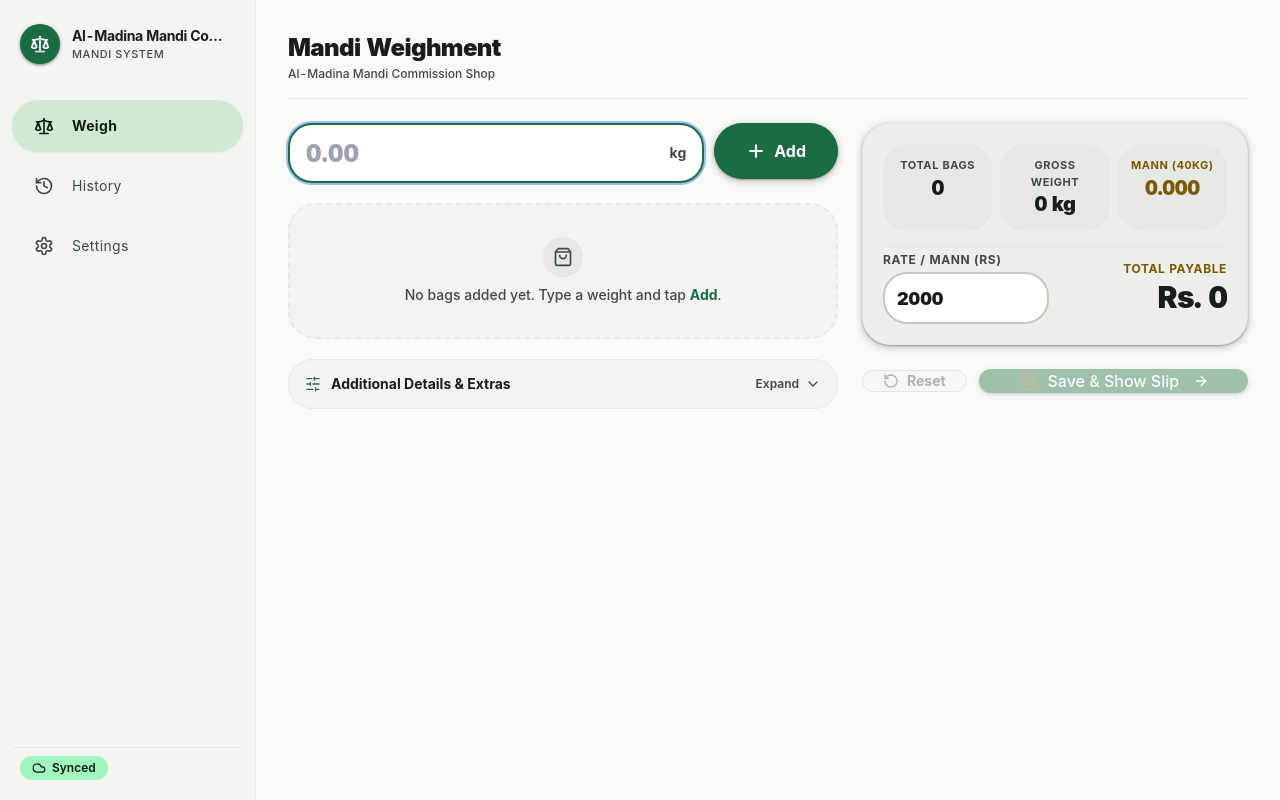
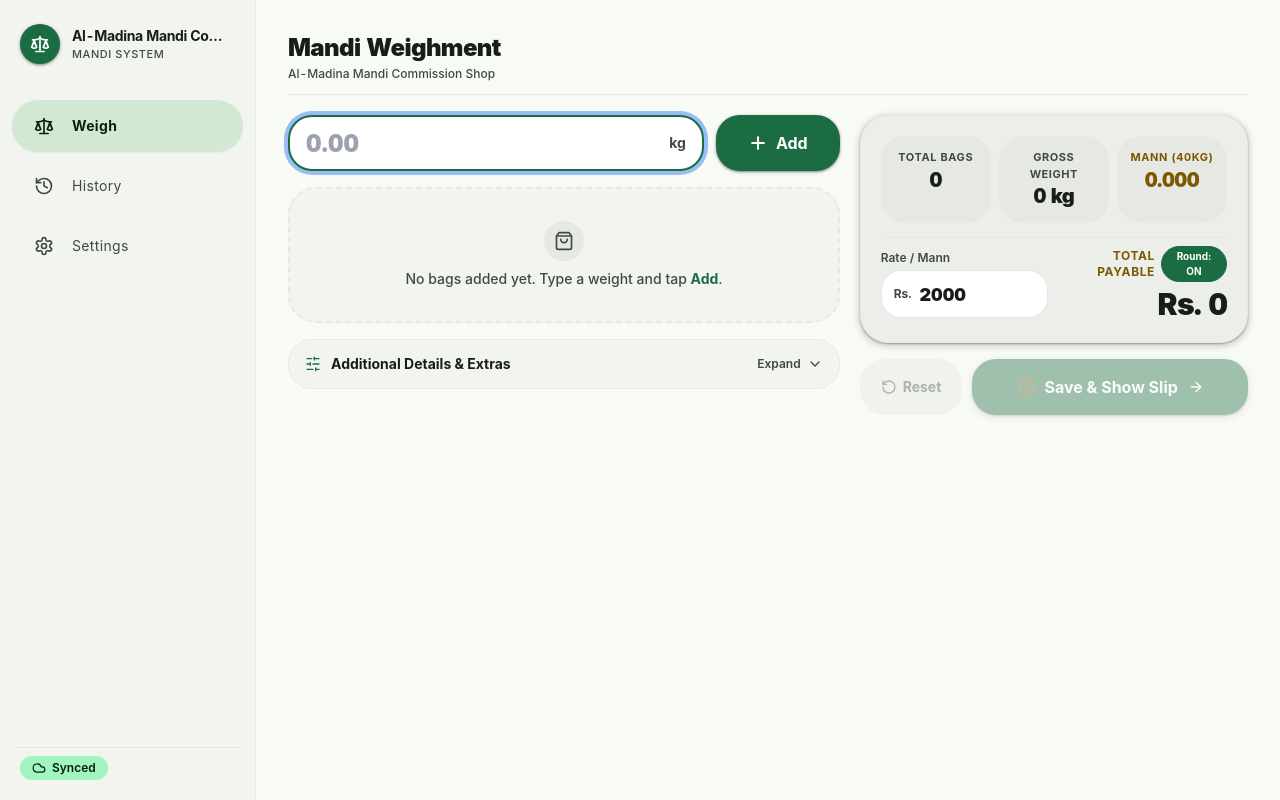
Before and after one commit to rutaabali3/STOCK_CALCULUS_404, a React (Vite) app: page / in a window 1280 px wide. Built offline with nearby package versions, Linux system fonts and the light colour scheme.

Commit message:
Fix MD3 switch dimensions, input heights, button geometry and add main screen rupee rounding toggle

```diff
--- a/src/App.tsx
+++ b/src/App.tsx
@@ -137,7 +137,11 @@ export default function App() {
       {/* Main Content Area */}
       <main className="flex-1 flex flex-col min-w-0 pb-24 md:pb-6 overflow-y-auto">
         {activeTab === 'weigh' && (
-          <Weigh settings={settings} onSaveSlip={handleSaveSlip} />
+          <Weigh
+            settings={settings}
+            onUpdateSettings={handleUpdateSettings}
+            onSaveSlip={handleSaveSlip}
+          />
         )}
 
         {activeTab === 'history' && (
--- a/src/components/TotalsBar.tsx
+++ b/src/components/TotalsBar.tsx
@@ -8,6 +8,7 @@ interface TotalsBarProps {
   onRateChange: (rate: string) => void;
   hasTare: boolean;
   roundToRupee: boolean;
+  onToggleRoundToRupee?: (val: boolean) => void;
 }
 
 export const TotalsBar: React.FC<TotalsBarProps> = ({
@@ -16,12 +17,13 @@ export const TotalsBar: React.FC<TotalsBarProps> = ({
   onRateChange,
   hasTare,
   roundToRupee,
+  onToggleRoundToRupee,
 }) => {
   return (
-    <div className="w-full bg-md-surface-container text-md-on-surface rounded-3xl p-4 sm:p-5 shadow-md-2 border border-md-outline-variant/30 space-y-4">
+    <div className="w-full bg-md-surface-container text-md-on-surface rounded-3xl p-4 sm:p-5 shadow-md-2 border border-md-outline-variant/30 space-y-3.5">
       {/* Metrics Row (3-Pill Grid) */}
       <div className="grid grid-cols-3 gap-2 text-center">
-        <div className="bg-md-surface-container-high rounded-2xl p-2.5 sm:p-3 border border-md-outline-variant/20">
+        <div className="bg-md-surface-container-high rounded-2xl p-2.5 sm:p-3 border border-md-outline-variant/20 shadow-xs">
           <span className="block text-[11px] uppercase tracking-wider text-md-on-surface-variant font-bold">
             Total Bags
           </span>
@@ -30,7 +32,7 @@ export const TotalsBar: React.FC<TotalsBarProps> = ({
           </span>
         </div>
 
-        <div className="bg-md-surface-container-high rounded-2xl p-2.5 sm:p-3 border border-md-outline-variant/20">
+        <div className="bg-md-surface-container-high rounded-2xl p-2.5 sm:p-3 border border-md-outline-variant/20 shadow-xs">
           <span className="block text-[11px] uppercase tracking-wider text-md-on-surface-variant font-bold">
             Gross Weight
           </span>
@@ -39,7 +41,7 @@ export const TotalsBar: React.FC<TotalsBarProps> = ({
           </span>
         </div>
 
-        <div className="bg-md-surface-container-high rounded-2xl p-2.5 sm:p-3 border border-md-outline-variant/20">
+        <div className="bg-md-surface-container-high rounded-2xl p-2.5 sm:p-3 border border-md-outline-variant/20 shadow-xs">
           <span className="block text-[11px] uppercase tracking-wider text-md-tertiary font-bold">
             Mann (40kg)
           </span>
@@ -68,27 +70,46 @@ export const TotalsBar: React.FC<TotalsBarProps> = ({
       )}
 
       {/* Rate input and Total Payable */}
-      <div className="flex items-center justify-between gap-3 pt-1 border-t border-md-outline-variant/20">
+      <div className="flex items-center justify-between gap-3 pt-2 border-t border-md-outline-variant/20">
         <div className="w-1/2">
-          <label className="block text-xs font-bold uppercase tracking-wider text-md-on-surface-variant mb-1">
-            Rate / Mann (Rs)
+          <label className="block text-xs font-semibold text-md-on-surface-variant mb-1">
+            Rate / Mann
           </label>
-          <div className="bg-md-surface-container-lowest border-2 border-md-outline-variant focus-within:border-md-primary rounded-2xl transition-all shadow-xs">
+          <div className="relative flex items-center h-12 bg-md-surface-container-lowest border border-md-outline/40 rounded-xl focus-within:border-2 focus-within:border-md-primary focus-within:ring-2 focus-within:ring-md-primary/15 transition-all shadow-xs">
+            <span className="pl-3 text-xs font-bold text-md-on-surface-variant pointer-events-none select-none">
+              Rs.
+            </span>
             <input
               type="text"
               inputMode="decimal"
               placeholder="2000"
               value={rateStr}
               onChange={(e) => onRateChange(e.target.value)}
-              className="w-full h-12 px-3 text-lg font-black bg-transparent text-md-on-surface placeholder:text-md-on-surface-variant/40 focus:outline-none tabular-nums"
+              className="w-full h-full pl-2 pr-3 text-lg font-black bg-transparent text-md-on-surface placeholder:text-md-on-surface-variant/40 focus:outline-none tabular-nums"
             />
           </div>
         </div>
 
         <div className="w-1/2 text-right">
-          <span className="block text-xs font-bold uppercase tracking-wider text-md-tertiary mb-0.5">
-            Total Payable
-          </span>
+          <div className="flex items-center justify-end gap-1.5 mb-1">
+            <span className="text-xs font-bold uppercase tracking-wider text-md-tertiary">
+              Total Payable
+            </span>
+            {onToggleRoundToRupee && (
+              <button
+                type="button"
+                onClick={() => onToggleRoundToRupee(!roundToRupee)}
+                title="Tap to toggle whole rupee rounding"
+                className={`px-2 py-0.5 text-[10px] font-bold rounded-full border transition-all cursor-pointer ${
+                  roundToRupee
+                    ? 'bg-md-primary text-md-on-primary border-md-primary shadow-xs'
+                    : 'bg-md-surface-container-high text-md-on-surface-variant border-md-outline/40 hover:border-md-outline'
+                }`}
+              >
+                {roundToRupee ? 'Round: ON' : 'Round: OFF'}
+              </button>
+            )}
+          </div>
           <div className="text-2xl sm:text-3xl font-black text-md-on-surface tracking-tight tabular-nums truncate">
             Rs.{' '}
             {result
--- a/src/components/WeightInput.tsx
+++ b/src/components/WeightInput.tsx
@@ -55,12 +55,12 @@ export const WeightInput: React.FC<WeightInputProps> = ({ onAddWeight, disabled
 
   return (
     <div className="w-full space-y-1.5">
-      <div className="flex items-stretch gap-2.5">
+      <div className="flex items-center gap-3">
         <div
-          className={`relative flex-1 bg-md-surface-container-lowest border-2 rounded-2xl transition-all duration-200 shadow-sm ${
+          className={`relative flex-1 h-14 bg-md-surface-container-lowest border rounded-2xl transition-all duration-200 ${
             error
-              ? 'border-md-error'
-              : 'border-md-outline-variant focus-within:border-md-primary focus-within:ring-2 focus-within:ring-md-primary/20'
+              ? 'border-2 border-md-error ring-2 ring-md-error/15'
+              : 'border-md-outline/40 hover:border-md-outline focus-within:border-2 focus-within:border-md-primary focus-within:ring-4 focus-within:ring-md-primary/10'
           }`}
         >
           <input
@@ -76,7 +76,7 @@ export const WeightInput: React.FC<WeightInputProps> = ({ onAddWeight, disabled
             }}
             onKeyDown={handleKeyDown}
             aria-label="Bag weight in kilograms"
-            className="w-full h-14 pl-4 pr-12 text-2xl font-black bg-transparent text-md-on-surface placeholder:text-md-on-surface-variant/40 focus:outline-none tabular-nums"
+            className="w-full h-full pl-4 pr-12 text-2xl font-black bg-transparent text-md-on-surface placeholder:text-md-on-surface-variant/30 focus:outline-none tabular-nums"
           />
           <span className="absolute right-4 top-1/2 -translate-y-1/2 text-sm font-bold text-md-on-surface-variant pointer-events-none select-none">
             kg
@@ -88,7 +88,7 @@ export const WeightInput: React.FC<WeightInputProps> = ({ onAddWeight, disabled
           onClick={handleAdd}
           disabled={disabled}
           aria-label="Add bag weight"
-          className="h-14 px-6 md:px-8 bg-md-primary hover:bg-md-primary/90 active:scale-[0.98] text-md-on-primary font-bold text-base rounded-full flex items-center justify-center gap-2 shadow-md-2 hover:shadow-md-3 transition-all shrink-0 disabled:opacity-40 select-none cursor-pointer"
+          className="h-14 px-6 sm:px-8 bg-md-primary hover:bg-md-primary/90 active:scale-[0.98] text-md-on-primary font-bold text-base rounded-2xl flex items-center justify-center gap-2 shadow-md-1 hover:shadow-md-2 transition-all shrink-0 disabled:opacity-40 select-none cursor-pointer"
         >
           <Plus className="w-5 h-5 stroke-[2.5]" />
           <span>Add</span>
--- a/src/components/md3/Md3Button.tsx
+++ b/src/components/md3/Md3Button.tsx
@@ -23,21 +23,21 @@ export const Md3Button: React.FC<Md3ButtonProps> = ({
   ...props
 }) => {
   const baseClasses =
-    'inline-flex items-center justify-center font-medium rounded-full transition-all duration-200 select-none cursor-pointer focus:outline-none focus-visible:ring-2 focus-visible:ring-md-primary/50 disabled:opacity-40 disabled:cursor-not-allowed disabled:pointer-events-none active:scale-[0.98]';
+    'inline-flex items-center justify-center font-semibold rounded-full transition-all duration-200 select-none cursor-pointer focus:outline-none focus-visible:ring-2 focus-visible:ring-md-primary/50 disabled:opacity-40 disabled:cursor-not-allowed disabled:pointer-events-none active:scale-[0.98]';
 
   const sizeClasses = {
     sm: 'h-9 px-4 text-xs gap-1.5',
     md: 'h-11 px-5 text-sm gap-2',
-    lg: 'h-13 px-6 text-base font-bold gap-2.5',
+    lg: 'h-14 px-6 text-base font-bold gap-2.5',
   }[size];
 
   const variantClasses = {
     filled:
-      'bg-md-primary text-md-on-primary shadow-md-1 hover:shadow-md-2 hover:bg-md-primary/95',
+      'bg-md-primary text-md-on-primary shadow-md-1 hover:shadow-md-2 hover:bg-md-primary/90',
     tonal:
-      'bg-md-secondary-container text-md-on-secondary-container hover:bg-md-secondary-container/90',
+      'bg-md-secondary-container text-md-on-secondary-container hover:bg-md-secondary-container/85',
     outlined:
-      'bg-transparent border border-md-outline text-md-primary hover:bg-md-primary/[0.08]',
+      'bg-transparent border border-md-outline/60 text-md-primary hover:bg-md-primary/[0.08]',
     text:
       'bg-transparent text-md-primary hover:bg-md-primary/[0.08] px-3',
     elevated:
--- a/src/routes/History.tsx
+++ b/src/routes/History.tsx
@@ -109,7 +109,7 @@ export const History: React.FC<HistoryProps> = ({ onSelectSlip, onBack }) => {
             placeholder="Search seller, buyer, or slip code..."
             value={searchTerm}
             onChange={(e) => setSearchTerm(e.target.value)}
-            className="w-full h-13 pl-12 pr-4 text-sm bg-md-surface-container-high text-md-on-surface border border-md-outline-variant/40 rounded-full focus:outline-none focus:border-md-primary focus:ring-2 focus:ring-md-primary/20 shadow-xs transition-all"
+            className="w-full h-12 sm:h-14 pl-12 pr-4 text-base bg-md-surface-container-high text-md-on-surface border border-md-outline/40 rounded-full focus:outline-none focus:border-2 focus:border-md-primary focus:ring-4 focus:ring-md-primary/10 shadow-xs transition-all"
           />
         </div>
 
--- a/src/routes/Login.tsx
+++ b/src/routes/Login.tsx
@@ -69,7 +69,7 @@ export const Login: React.FC<LoginProps> = ({ onSuccess, onCancel }) => {
             <label className="block text-xs font-bold uppercase tracking-wider text-md-on-surface-variant text-center">
               Security PIN
             </label>
-            <div className="bg-md-surface-container-lowest border-2 border-md-outline-variant focus-within:border-md-primary rounded-2xl transition-all shadow-xs">
+            <div className="bg-md-surface-container-lowest border border-md-outline/40 hover:border-md-outline focus-within:border-2 focus-within:border-md-primary focus-within:ring-4 focus-within:ring-md-primary/10 rounded-2xl transition-all shadow-xs">
               <input
                 type="password"
                 autoFocus
@@ -98,7 +98,7 @@ export const Login: React.FC<LoginProps> = ({ onSuccess, onCancel }) => {
             loading={loading}
             disabled={!pin.trim()}
             trailingIcon={<ArrowRight className="w-4 h-4 ml-1" />}
-            className="w-full h-13 font-bold"
+            className="w-full h-14 font-bold"
           >
             Connect to Shop
           </Md3Button>
--- a/src/routes/Weigh.tsx
+++ b/src/routes/Weigh.tsx
@@ -9,10 +9,10 @@ import { parseDecimal, formatDecimal } from 'shared/decimal';
 import { CalcInput, CalcResult } from 'shared/types';
 import { AppSettings } from '../lib/settings';
 import { RotateCcw, FileText, ArrowRight } from 'lucide-react';
-import { Md3Button } from '../components/md3/Md3Button';
 
 interface WeighProps {
   settings: AppSettings;
+  onUpdateSettings?: (newSettings: AppSettings) => void;
   onSaveSlip?: (
     result: CalcResult,
     weightsG: number[],
@@ -21,7 +21,11 @@ interface WeighProps {
   ) => void;
 }
 
-export const Weigh: React.FC<WeighProps> = ({ settings, onSaveSlip }) => {
+export const Weigh: React.FC<WeighProps> = ({
+  settings,
+  onUpdateSettings,
+  onSaveSlip,
+}) => {
   const [weightsG, setWeightsG] = useState<number[]>([]);
   const [rateStr, setRateStr] = useState<string>(() =>
     formatDecimal(settings.defaultRatePaisa, 2)
@@ -132,6 +136,12 @@ export const Weigh: React.FC<WeighProps> = ({ settings, onSaveSlip }) => {
     }
   };
 
+  const handleToggleRounding = (val: boolean) => {
+    if (onUpdateSettings) {
+      onUpdateSettings({ ...settings, roundToRupee: val });
+    }
+  };
+
   // Compute live calculation result
   const { calcResult, calcError } = useMemo(() => {
     if (weightsG.length === 0) {
@@ -192,9 +202,9 @@ export const Weigh: React.FC<WeighProps> = ({ settings, onSaveSlip }) => {
   const canSave = Boolean(calcResult && !calcError && weightsG.length > 0);
 
   return (
-    <div className="w-full max-w-6xl mx-auto p-4 md:p-6 lg:p-8 space-y-6">
-      {/* Top App Bar / Header */}
-      <header className="flex items-center justify-between pb-4 border-b border-md-outline-variant/20">
+    <div className="w-full max-w-6xl mx-auto p-4 md:p-6 lg:p-8 space-y-5">
+      {/* Top Header */}
+      <header className="flex items-center justify-between pb-3 border-b border-md-outline-variant/20">
         <div>
           <h1 className="text-2xl font-black text-md-on-surface tracking-tight">
             Mandi Weighment
@@ -208,10 +218,12 @@ export const Weigh: React.FC<WeighProps> = ({ settings, onSaveSlip }) => {
         </div>
       </header>
 
-      {/* Responsive 2-Column Grid on Tablet & Desktop */}
-      <div className="grid grid-cols-1 lg:grid-cols-12 gap-6 items-start">
-        {/* Left Column: Input, Bag Stream, Extras */}
-        <div className="lg:col-span-7 space-y-5">
+      {/* Responsive Layout Grid:
+          - Mobile: Single column with sticky bottom Totals & Actions
+          - Desktop (lg+): 2-Column Dashboard with right sticky column */}
+      <div className="grid grid-cols-1 lg:grid-cols-12 gap-5 items-start">
+        {/* Left Column: Weight Input, Bag Chips Stream, Extras */}
+        <div className="lg:col-span-7 space-y-4">
           <WeightInput onAddWeight={handleAddWeight} />
 
           <BagChips
@@ -228,14 +240,15 @@ export const Weigh: React.FC<WeighProps> = ({ settings, onSaveSlip }) => {
           />
         </div>
 
-        {/* Right Column: Totals Bar, Errors & Action Buttons */}
-        <div className="lg:col-span-5 space-y-4 lg:sticky lg:top-6">
+        {/* Right Column (Desktop) & Sticky Bottom Bar (Mobile) */}
+        <div className="lg:col-span-5 space-y-3 sticky bottom-0 lg:static bg-md-surface/95 lg:bg-transparent backdrop-blur-md lg:backdrop-blur-none pt-2 pb-1 lg:p-0 z-20 border-t lg:border-t-0 border-md-outline-variant/20">
           <TotalsBar
             result={calcResult}
             rateStr={rateStr}
             onRateChange={setRateStr}
             hasTare={Boolean(extras.tareKgStr.trim() && parseDecimal(extras.tareKgStr, 3))}
             roundToRupee={settings.roundToRupee}
+            onToggleRoundToRupee={onUpdateSettings ? handleToggleRounding : undefined}
           />
 
           {calcError && (
@@ -244,38 +257,38 @@ export const Weigh: React.FC<WeighProps> = ({ settings, onSaveSlip }) => {
             </p>
           )}
 
-          <div className="flex items-center gap-3 pt-2">
+          {/* Action Buttons Row */}
+          <div className="flex items-center gap-2.5 pt-1">
             {/* Reset Button (2-tap confirm) */}
             <button
               type="button"
               onClick={handleResetClick}
               disabled={weightsG.length === 0}
-              className={`h-13 px-5 rounded-full font-bold text-sm flex items-center justify-center gap-2 transition-all shrink-0 cursor-pointer select-none border ${
+              className={`h-12 sm:h-14 px-5 rounded-2xl font-bold text-sm flex items-center justify-center gap-1.5 transition-all shrink-0 cursor-pointer select-none border shadow-xs ${
                 resetConfirming
                   ? 'bg-md-error text-md-on-error border-transparent shadow-md-2 animate-pulse'
-                  : 'bg-md-surface-container-low text-md-on-surface-variant border-md-outline-variant hover:text-md-error hover:border-md-error/50 disabled:opacity-40 disabled:cursor-not-allowed'
+                  : 'bg-md-surface-container-high text-md-on-surface-variant border-md-outline/30 hover:text-md-error hover:border-md-error/50 hover:bg-md-error/10 disabled:opacity-40 disabled:cursor-not-allowed'
               }`}
             >
               <RotateCcw className="w-4 h-4" />
-              <span>{resetConfirming ? 'Tap to Confirm' : 'Reset'}</span>
+              <span>{resetConfirming ? 'Confirm?' : 'Reset'}</span>
             </button>
 
             {/* Save & Show Slip Button */}
-            <Md3Button
-              variant="filled"
-              size="lg"
+            <button
+              type="button"
               disabled={!canSave}
               onClick={() => {
                 if (canSave && calcResult && onSaveSlip) {
                   onSaveSlip(calcResult, weightsG, extras, rateStr);
                 }
               }}
-              icon={<FileText className="w-5 h-5 text-md-tertiary" />}
-              trailingIcon={<ArrowRight className="w-4 h-4 ml-1" />}
-              className="flex-1 h-13 shadow-md-2 hover:shadow-md-3"
+              className="flex-1 h-12 sm:h-14 rounded-2xl bg-md-primary hover:bg-md-primary/90 text-md-on-primary font-bold text-sm sm:text-base shadow-md-2 hover:shadow-md-3 active:scale-[0.98] transition-all flex items-center justify-center gap-2 disabled:opacity-40 disabled:cursor-not-allowed cursor-pointer select-none"
             >
-              Save & Show Slip
-            </Md3Button>
+              <FileText className="w-5 h-5 text-md-tertiary shrink-0" />
+              <span>Save & Show Slip</span>
+              <ArrowRight className="w-4 h-4 ml-0.5 shrink-0" />
+            </button>
           </div>
         </div>
       </div>
--- a/tailwind.config.js
+++ b/tailwind.config.js
@@ -72,6 +72,9 @@ export default {
       fontFamily: {
         sans: ['Inter', 'system-ui', '-apple-system', 'sans-serif'],
       },
+      spacing: {
+        '13': '3.25rem',
+      },
     },
   },
   plugins: [],
```
Also changed, not shown: src/components/md3/Md3Switch.tsx (+4 -4 lines), src/components/md3/Md3TextField.tsx (+18 -16 lines), public/og-image.jpg (added), public/og-image.png (added).
